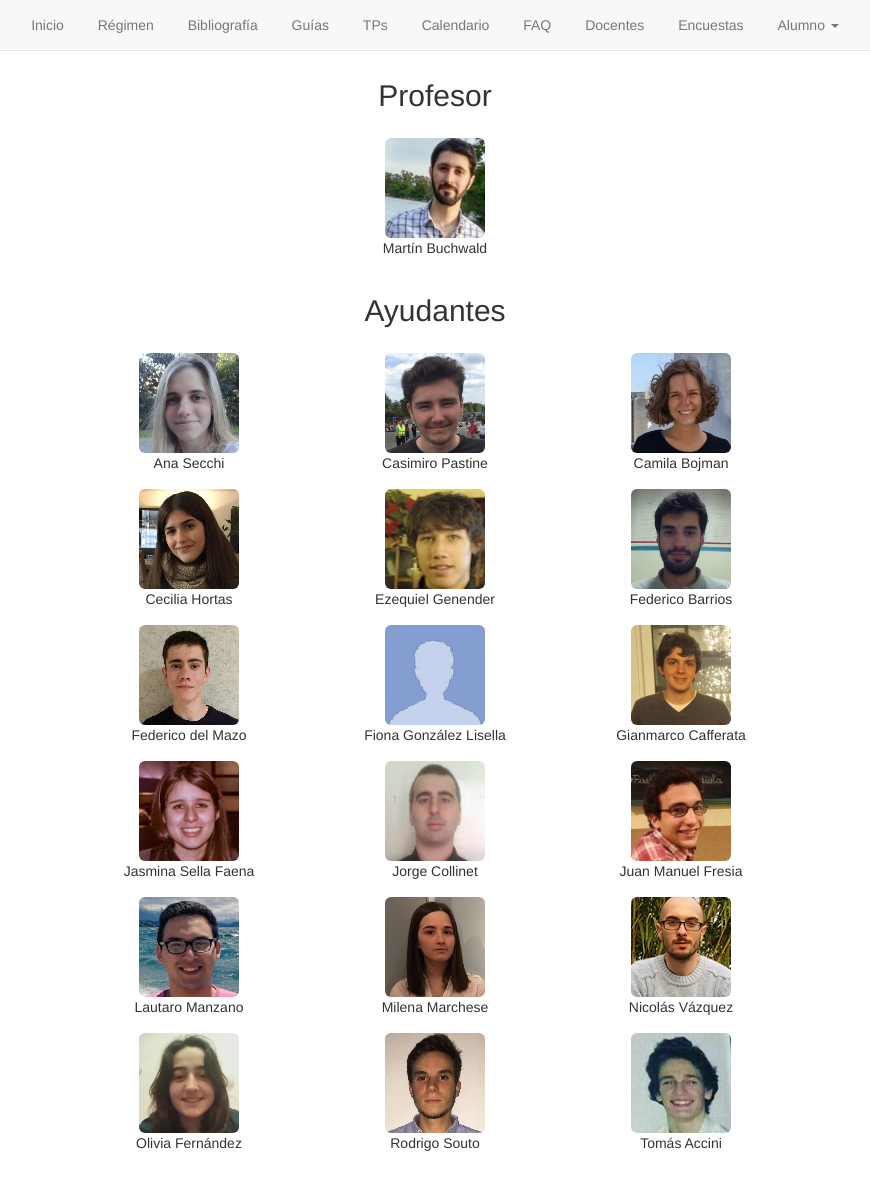
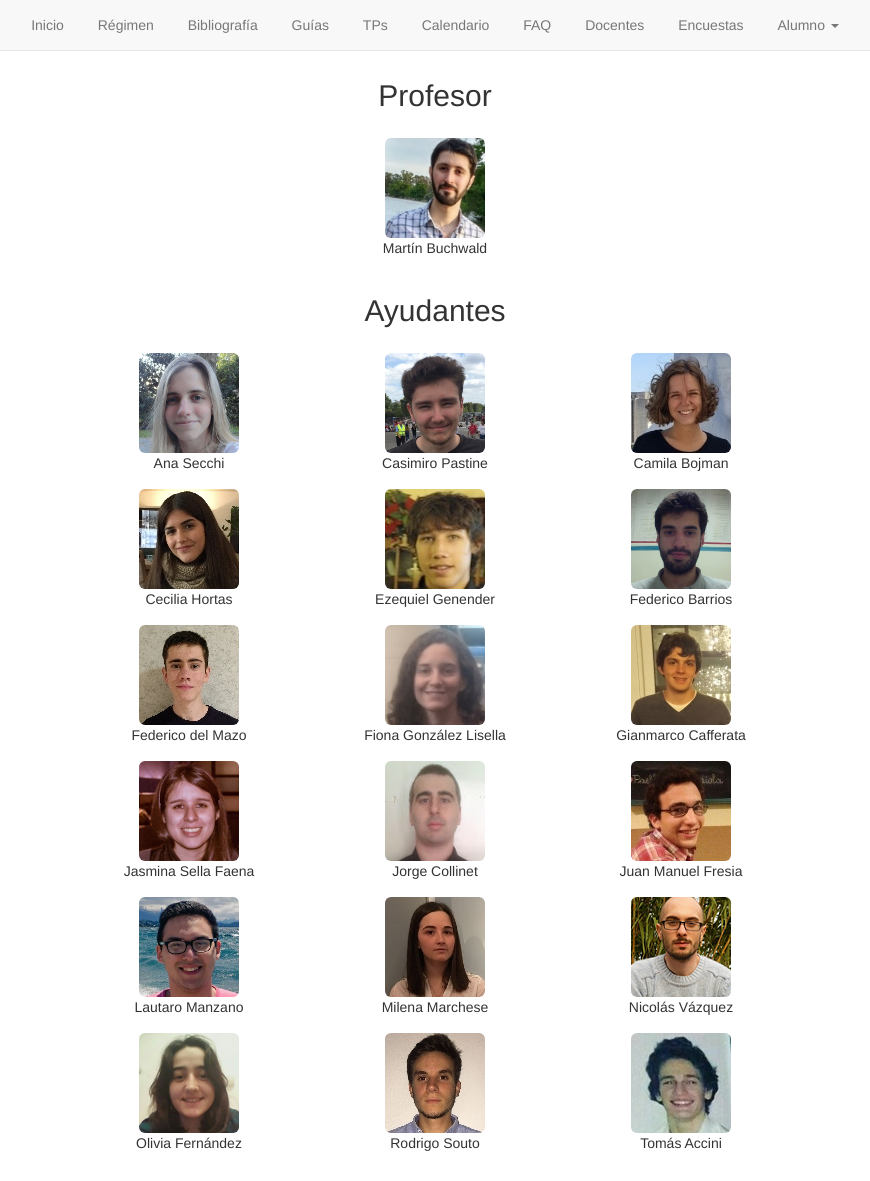
Before and after one commit to algoritmos-rw/algoritmos, a Jekyll site: the page built from static/07_docentes.md, in a window 1280 px wide. Shown: the whole page, without its empty margins (205-1075 px from the left). Built offline with Jekyll 4.4.1, drawn with Linux system fonts in a browser that asks for light colours.

Commit message:
ultima foto de docentes 1c2018

```diff
--- a/_data/docentes.yml
+++ b/_data/docentes.yml
@@ -21,7 +21,7 @@
   foto: /assets/img/docentes/fededm.jpg
 
 - nombre: Fiona González Lisella
-  foto: /assets/img/docentes/unknown.png
+  foto: /assets/img/docentes/fionag.jpg
 
 - nombre: Gianmarco Cafferata
   foto: /assets/img/docentes/gianc.jpg
```
Also changed, not shown: assets/img/docentes/fionag.jpg (added).
